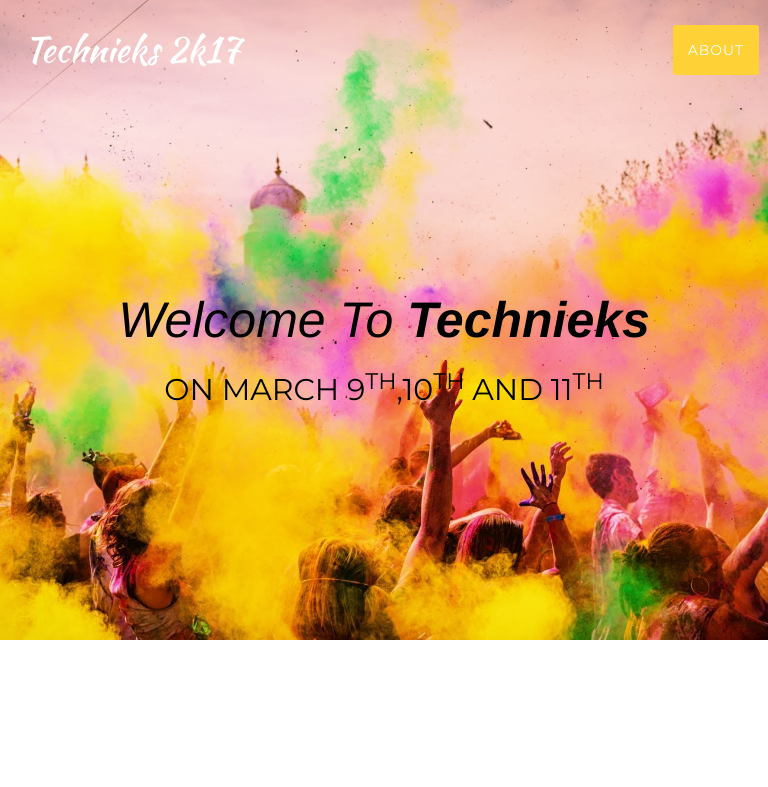
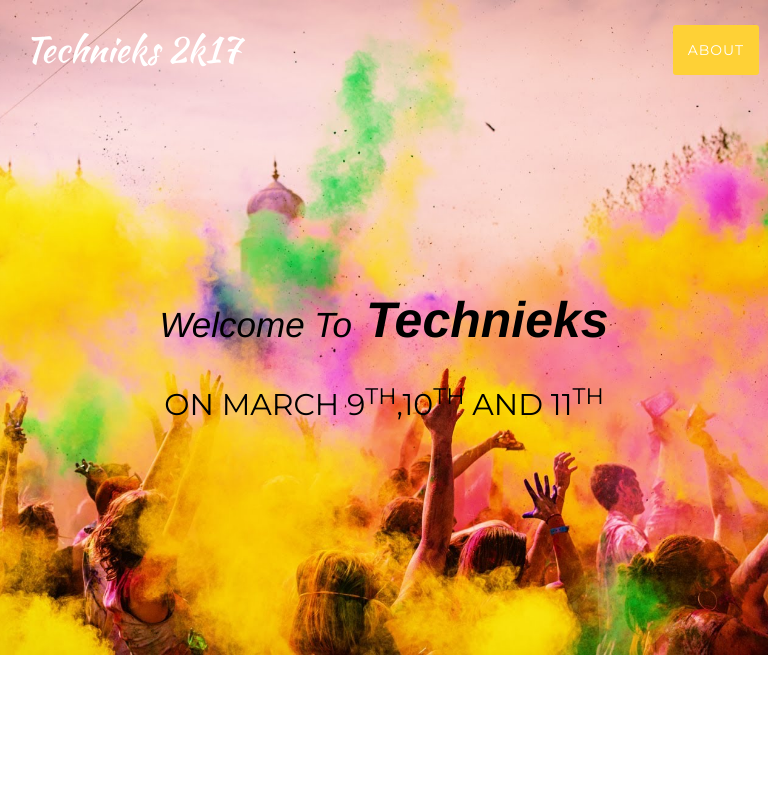
Before and after one commit to mridulganga/techNIEks, a website: page index.html in a window 768 px wide. Shown: the top 787 px of the page. Drawn offline with nearby package versions, Linux system fonts and the light colour scheme; a web font is replaced by a local one.

Commit message:
Update agency.css

```diff
--- a/css/agency.css
+++ b/css/agency.css
@@ -256,6 +256,20 @@ header .intro-text .intro-heading {
   line-height: 50px;
   margin-bottom: 25px;
 }
+header .intro-text .intro-lead-in #wel {
+
+	  font-size:35px;
+  }
+@media(max-width:768px)
+  {
+	  header .intro-text .intro-lead-in #wel {
+
+	  font-size:20px;
+	  padding: 0px 0px 10px 0px;
+  display: inline-block;
+  }
+  }
+
 @media (min-width: 768px) {
   header .intro-text {
     padding-top: 300px;
@@ -276,6 +290,11 @@ header .intro-text .intro-heading {
     line-height: 50px;
     margin-bottom: 25px;
   }
+  header .intro-text .intro-lead-in #wel {
+
+	  font-size:35px;
+  }
+
 }
 section {
   padding: 100px 0;
```
